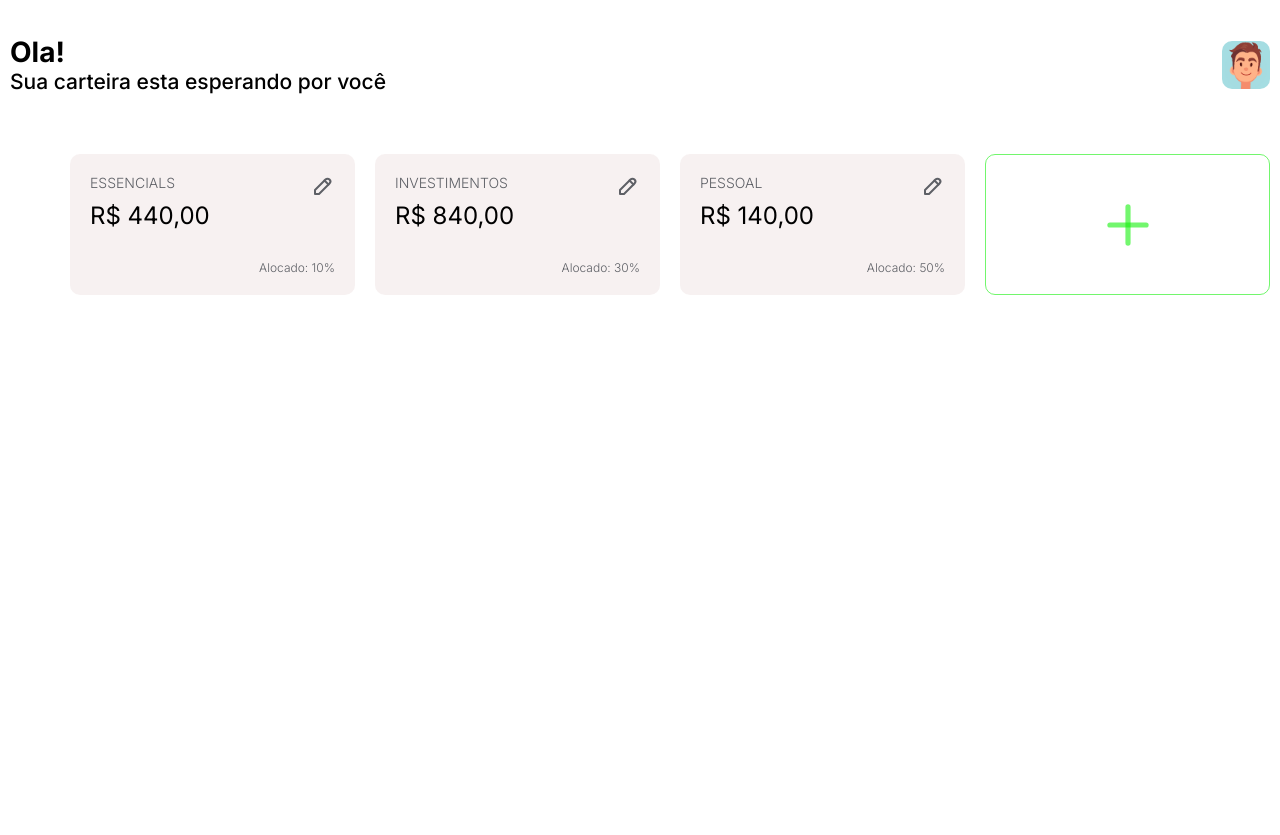
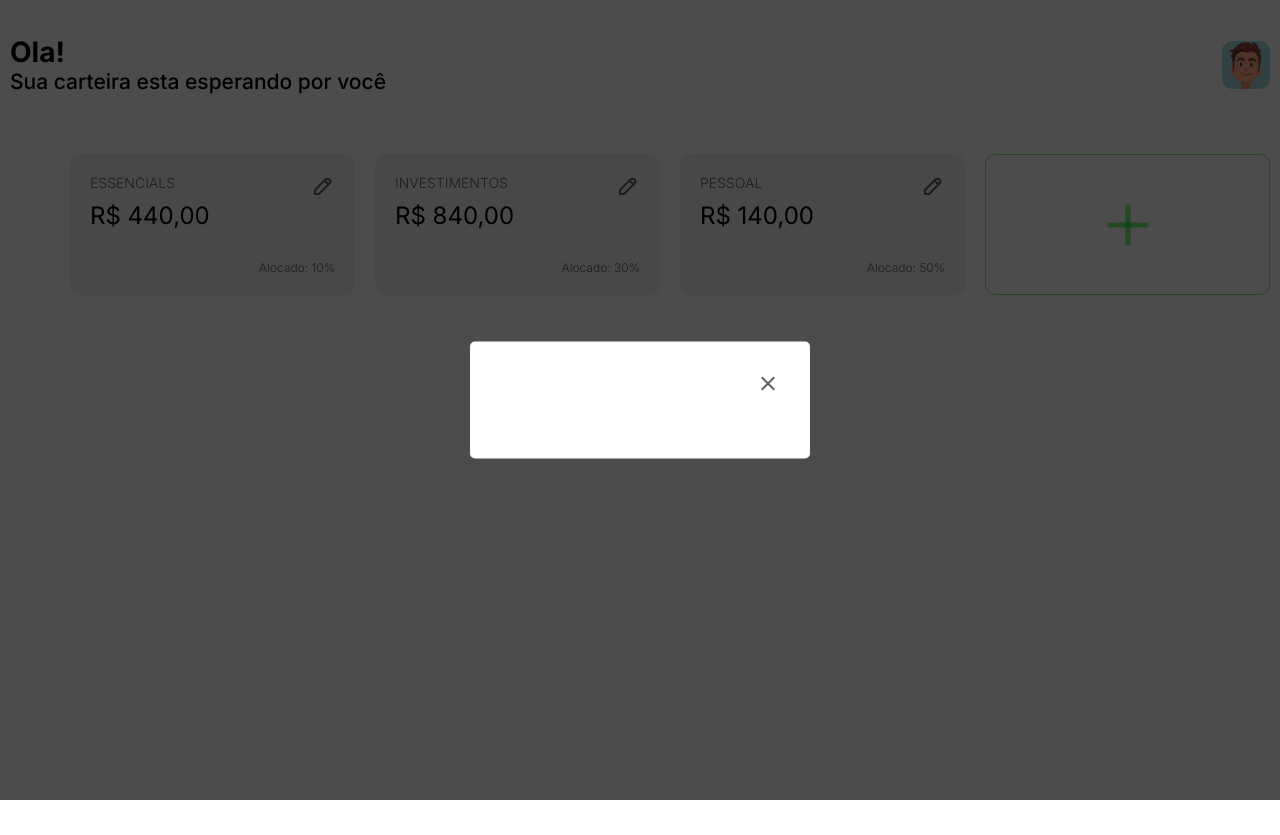
Before and after one commit to BVictorsk/Next_finance, a Next.js app: page / in a window 1280 px wide. Built offline with nearby package versions, Linux system fonts and the light colour scheme.

Commit message:
added modal

```diff
--- a/pages/_document.js
+++ b/pages/_document.js
@@ -10,6 +10,7 @@ export default function Document() {
       </Head>
       <body>
         <Main />
+        <div id="modal-root" />
         <NextScript />
       </body>
     </Html>
--- a/pages/index.jsx
+++ b/pages/index.jsx
@@ -1,4 +1,4 @@
-import AllCards from "src/components/CategoryCard/allCards";
+import AllCards from "src/components/CategoryCard/AllCards";
 import Header from "src/components/Header/Header";
 import styles from "styles/initial.module.scss"
 
--- a/src/components/CategoryCard/allCards.jsx
+++ b/src/components/CategoryCard/allCards.jsx
@@ -1,6 +1,7 @@
 import React from 'react'
-import CategoryCard from './categoryCard'
-import NoCard from './noCard'
+import CategoryCard from './CategoryCard'
+import NoCard from './NoCard'
+import Modal from '../UI/Modal'
 import styles from'./allCards.module.scss'
 
 const DUMMY_DATA = [
@@ -14,10 +15,13 @@ const AllCards = () => {
   const cards = DUMMY_DATA.map(category => <CategoryCard key={category.id} data={category} />)
 
   return (
+    <>
+    <Modal />
     <section className={styles.section}>
       {cards}
       <NoCard />
     </section>
+    </>
   )
 }
 
--- a/src/components/CategoryCard/categoryCard.jsx
+++ b/src/components/CategoryCard/categoryCard.jsx
@@ -1,6 +1,6 @@
 import { TbPencil } from 'react-icons/tb'
 import useGetCurrency from 'src/hooks/useGetCurrency';
-import CategoryMenu from '../CategoryMenu/categoryMenu';
+import CategoryMenu from '../CategoryMenu/CategoryMenu';
 import useMenu from 'src/hooks/useMenu';
 import styles from'./categoryCard.module.scss'
 
--- a/src/components/UI/Modal.jsx
+++ b/src/components/UI/Modal.jsx
@@ -0,0 +1,40 @@
+import React, { useEffect, useState } from 'react'
+import { MdClose } from 'react-icons/md'
+import ReactDOM from 'react-dom';
+import styles from './modal.module.scss'
+
+const Modal = ( isOpen = false, onClose, title, children ) => {
+
+    const [ isBrowser, setIsBrowser ] = useState(false);
+
+    useEffect(() => {
+        setIsBrowser(true);
+    }, []);
+
+    const modalWrapper = isOpen ? (
+        <>
+        <div className={styles.modal}>
+            <div className={styles.heading}>
+                <h2>{title}</h2>
+                <button onClick={onClose}>
+                    <MdClose className='icon hover' />
+                </button>
+            </div>
+            {children}
+        </div>
+        <div className={styles.overlay} onClick={onClose}></div>
+        </>
+    ) : null;
+
+    if( isBrowser) {
+        return ReactDOM.createPortal(
+            modalWrapper,
+            document.getElementById('modal-root')
+          );
+    } else {
+        return null;
+    }
+
+};
+
+export default Modal
--- /dev/null
+++ b/src/components/UI/Modal.module.scss
@@ -0,0 +1,52 @@
+@import 'styles/variables.scss';
+
+.modal {
+    min-width: 34rem;
+
+    padding: 3rem;
+
+    background-color: $white;
+
+    border-radius: .5rem;
+
+    position: fixed;
+
+    top: 50%;
+    left: 50%;
+
+    transform: translate(-50%, -50%);
+
+    z-index: 2;
+
+
+    .heading {
+        display: flex;
+
+        justify-content: space-between;
+        align-items: center;
+
+        margin-bottom: 3rem;
+
+        button {
+            background-color: transparent;
+
+            border: none;
+
+            cursor: pointer;
+        }
+    }
+}
+
+.overlay {
+    height: 100%;
+    width: 100%;
+
+    position: fixed;
+
+    top: 0;
+    left: 0;
+
+    background-color: rgba($black, .7);
+
+    z-index: 1;
+}
```
